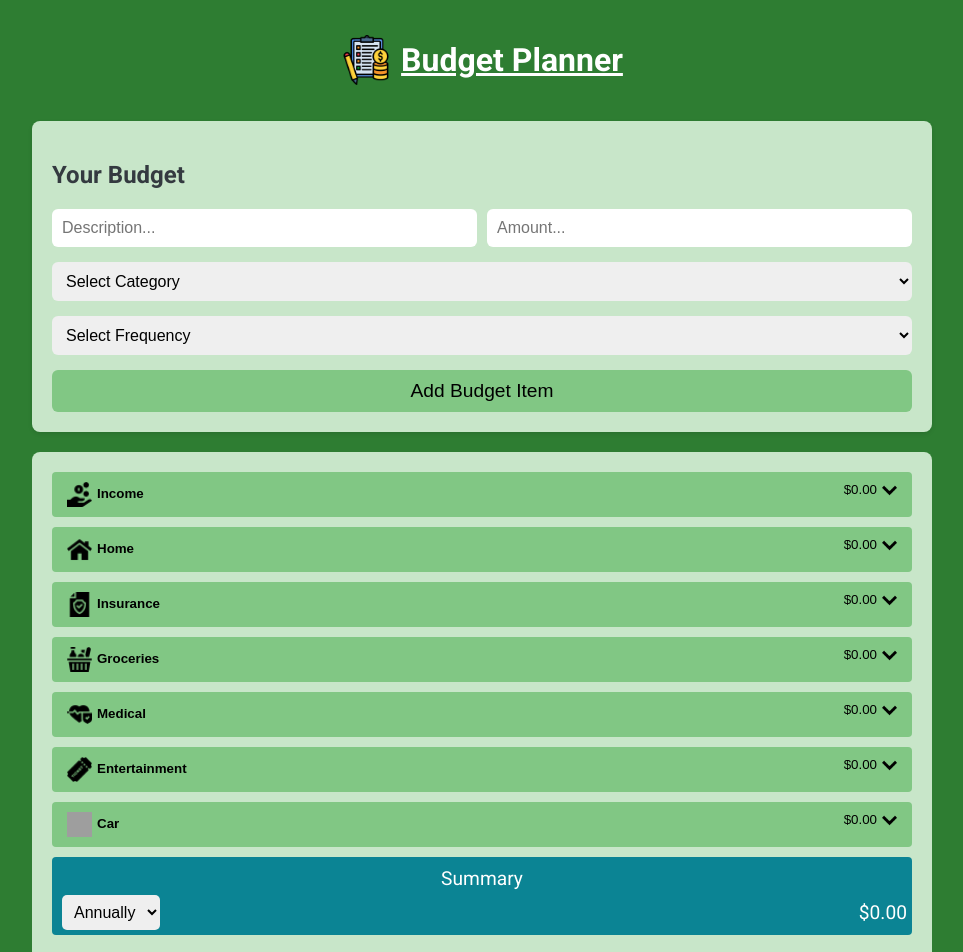
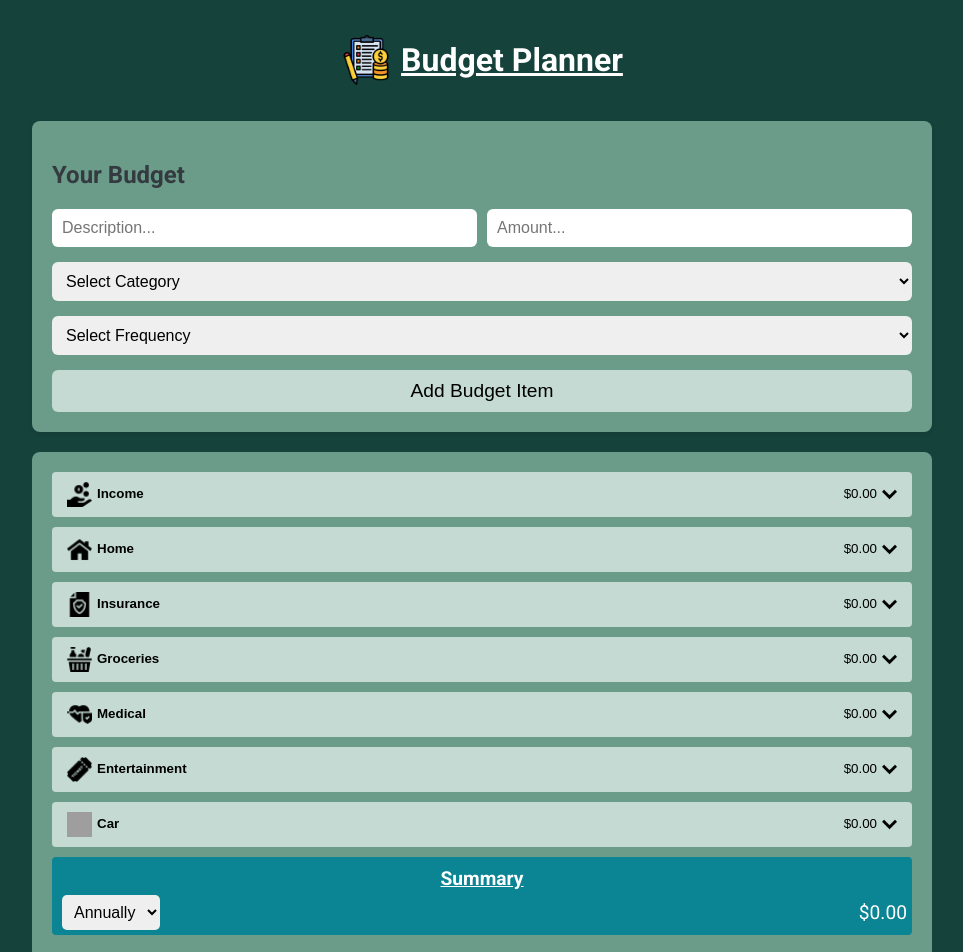
Before and after one commit to frestaris/tracking-movements, a React (Create React App) app: page / in a window 1280 px wide. Shown: the top 952 px of the page, without its empty margins (158-1121 px from the left). Built offline with nearby package versions, Linux system fonts and the light colour scheme; grey boxes are pictures that could not be loaded.

Commit message:
aligned some text, changed color

```diff
--- a/src/components/BudgetSummary.js
+++ b/src/components/BudgetSummary.js
@@ -146,17 +146,13 @@ const BudgetSummary = ({ budgets, formattedAmount, deleteBudget }) => {
                         </span>
                         <span className="expense-amount">
                           ${formattedAmount(budget.amount)} ({budget.frequency})
-                          <button
-                            className="delete-button"
-                            onClick={() => deleteBudget(budget.id)}
-                          >
-                            <img
-                              src={bin}
-                              alt="Delete"
-                              className="delete-icon"
-                            />
-                          </button>
                         </span>
+                        <img
+                          src={bin}
+                          alt="Delete"
+                          className="delete-icon"
+                          onClick={() => deleteBudget(budget.id)}
+                        />
                       </div>
                     </li>
                   ))}
--- a/src/components/PieChart.js
+++ b/src/components/PieChart.js
@@ -78,7 +78,7 @@ const PieChart = ({ budgets, frequency }) => {
         fontSize: 14,
       },
     },
-    colors: ["#8AD1C2", "#9F8AD1", "#D18A99", "#BCD18A", "#D1C28A", "#6C4E31"],
+    colors: ["#227B94", "#9F8AD1", "#D18A99", "#BCD18A", "#D1C28A", "#6C4E31"],
   };
 
   return (
--- a/src/index.css
+++ b/src/index.css
@@ -1,8 +1,15 @@
-:root {
-  --primary: #2e7d32;
+/* :root {
+  --primary: #6a9c89;
   --secondary: #c8e6c9;
   --tertiary: #81c784;
   --hover: #559958;
+} */
+
+:root {
+  --primary: #16423c;
+  --secondary: #6a9c89;
+  --tertiary: #c4dad2;
+  --hover: #e9efec;
 }
 
 body {
@@ -130,7 +137,7 @@ input[type="number"]::-webkit-inner-spin-button {
   width: 100%;
   display: flex;
   justify-content: space-between;
-  align-items: center;
+  align-items: center; /* Center items on the y-axis */
   transition: background-color 0.5s;
 }
 
@@ -145,6 +152,7 @@ input[type="number"]::-webkit-inner-spin-button {
 .category-info {
   display: flex;
   justify-content: space-between;
+  align-items: center;
   width: 100%;
   color: black;
 }
@@ -157,7 +165,18 @@ input[type="number"]::-webkit-inner-spin-button {
   display: flex;
   justify-content: space-between;
   align-items: center;
-  color: grey;
+  color: rgb(43, 43, 43);
+  padding: 2px 0;
+}
+
+.expense-description {
+  flex: 1;
+}
+
+.delete-icon {
+  width: 18px;
+  height: 18px;
+  cursor: pointer;
 }
 
 .summary-button {
@@ -172,6 +191,8 @@ input[type="number"]::-webkit-inner-spin-button {
   text-align: center;
   margin: 0;
   padding: 5px 0;
+  text-decoration: underline;
+  font-weight: bold;
 }
 
 .summary-result {
@@ -189,12 +210,3 @@ input[type="number"]::-webkit-inner-spin-button {
   color: black;
   cursor: pointer;
 }
-.delete-button {
-  border: none;
-  background-color: transparent;
-}
-.delete-icon {
-  width: 18px;
-  height: 18px;
-  cursor: pointer;
-}
```
